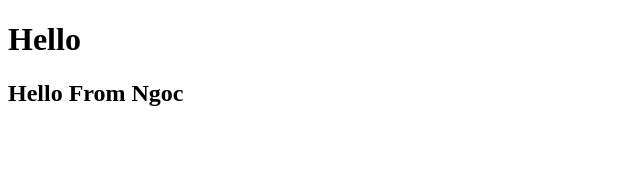
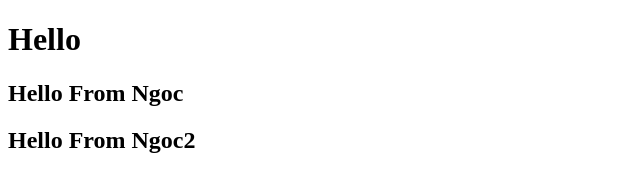
Before and after one commit to ThangLe2209/testgit1, a plain HTML site: page index.html in a window 1280 px wide. Shown: the whole page, without its empty margins (0-640 px from the left). Drawn offline with Linux system fonts and the light colour scheme.

Commit message:
ngoc push1

```diff
--- a/index.html
+++ b/index.html
@@ -11,6 +11,7 @@
 <body>
     <h1>Hello</h1>
     <h2>Hello From Ngoc</h2>
+    <h2>Hello From Ngoc2</h2>
 </body>
 
 </html>
```
